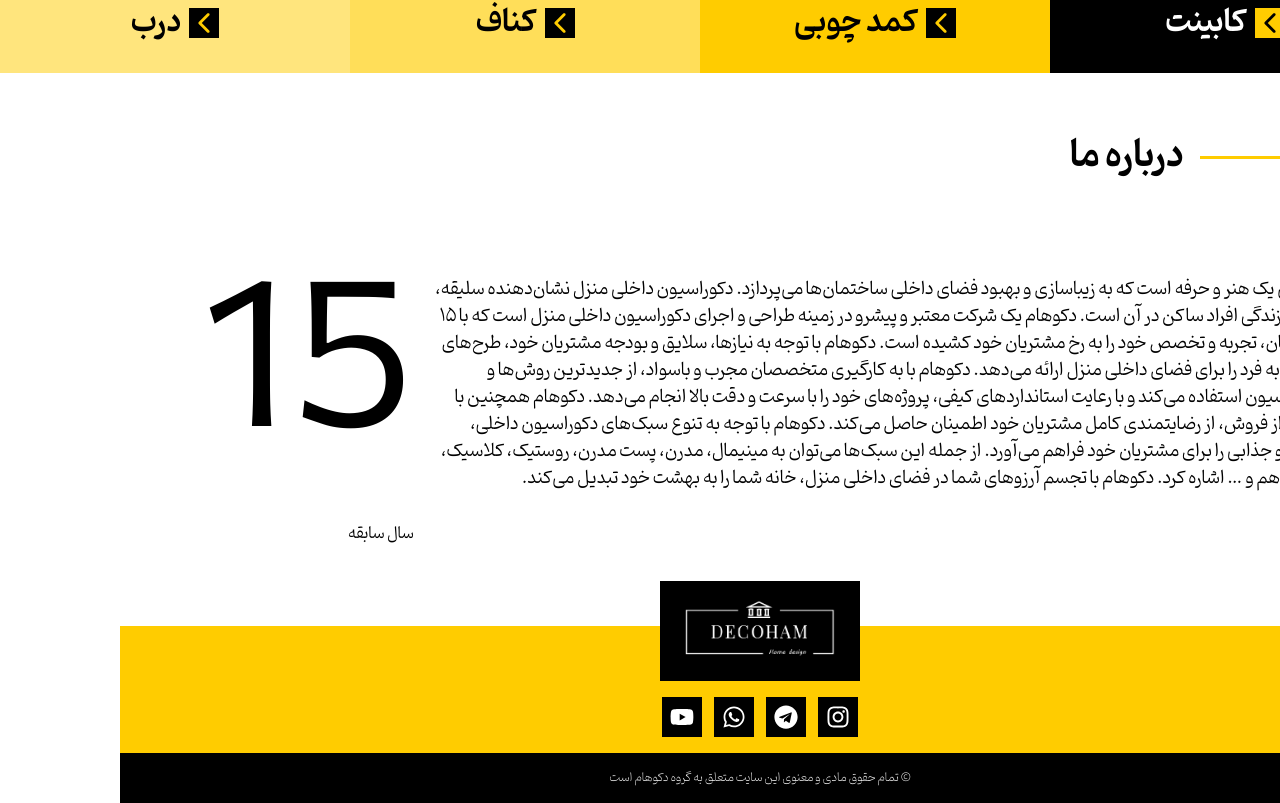
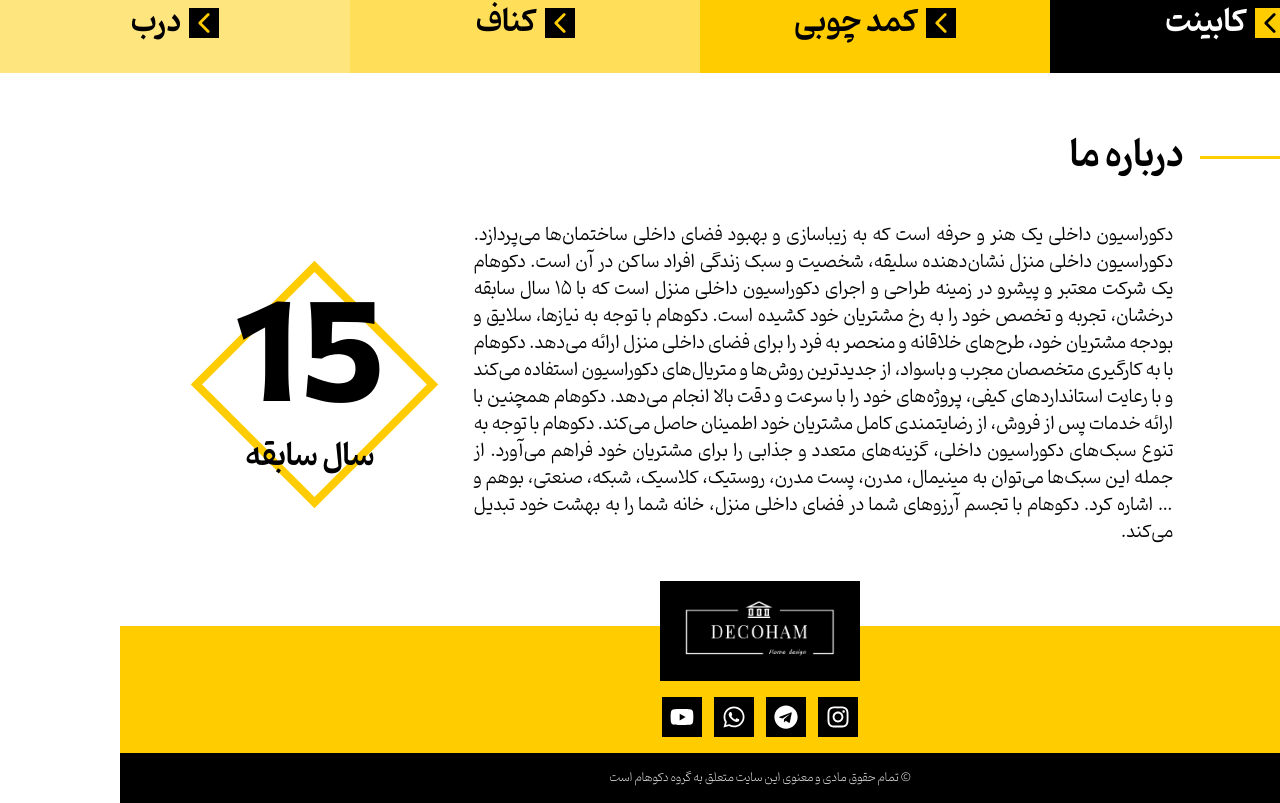
Before and after one commit to Pouya-samadnejad/decoham, a Next.js app: page / in a window 1280 px wide. Shown: the part 882-1685 px from the top of the page. Built offline with nearby package versions, Linux system fonts and the light colour scheme.

Commit message:
Discription got modifiedd

```diff
--- a/src/components/Description.js
+++ b/src/components/Description.js
@@ -1,8 +1,8 @@
 export default function Description() {
   return (
-    <div className="flex my-[45px] mx-auto w-[1400px] gap-5 items-center justify-center ">
-      <div className="w-[70%]">
-        <p className="text-[18px]">
+    <div className="flex my-[45px] mx-auto w-[1400px] gap-6 items-center justify-center ">
+      <div className="w-[50%] ml-12 ">
+        <p className="text-[18px] text-justify">
           دکوراسیون داخلی یک هنر و حرفه است که به زیباسازی و بهبود فضای داخلی
           ساختمان‌ها می‌پردازد. دکوراسیون داخلی منزل نشان‌دهنده سلیقه، شخصیت و
           سبک زندگی افراد ساکن در آن است. دکوهام یک شرکت معتبر و پیشرو در زمینه
@@ -20,9 +20,13 @@ export default function Description() {
           آرزوهای شما در فضای داخلی منزل، خانه شما را به بهشت خود تبدیل می‌کند.
         </p>
       </div>
-      <div className="w-[30%] h-full ">
-        <span className="text-[200px]">15</span>
-        <p> سال سابقه</p>
+      <div className="w-[175px] h-[175px] border-8 border-solid border-[#ffcc00] rotate-45 ">
+        <div className="rotate-[315deg]">
+          <p className="text-9xl font-bold text-center ">15</p>
+          <p className="text-3xl font-semibold -m-11 mx-auto text-center mt-2">
+            سال سابقه
+          </p>
+        </div>
       </div>
     </div>
   );
```
